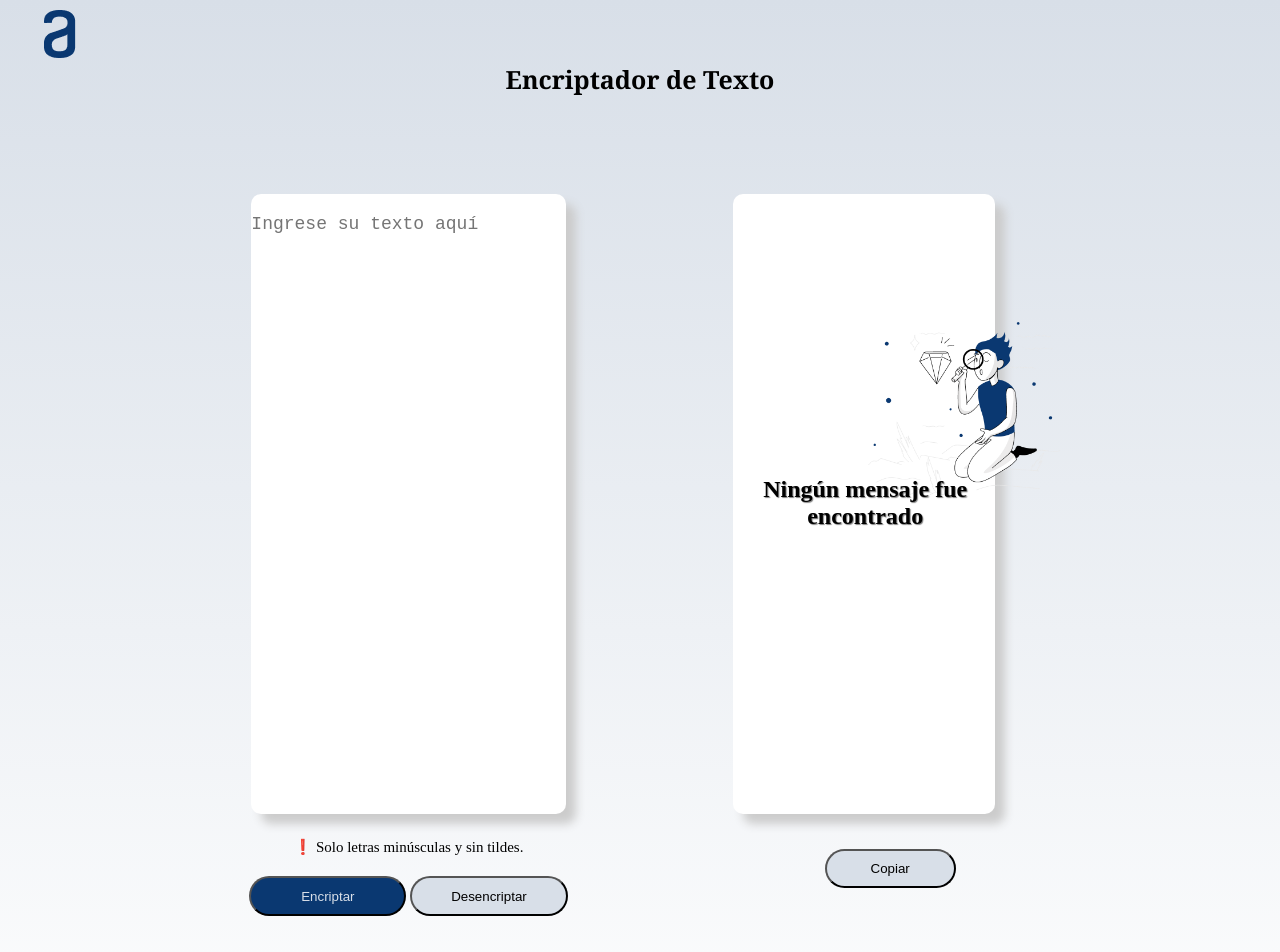
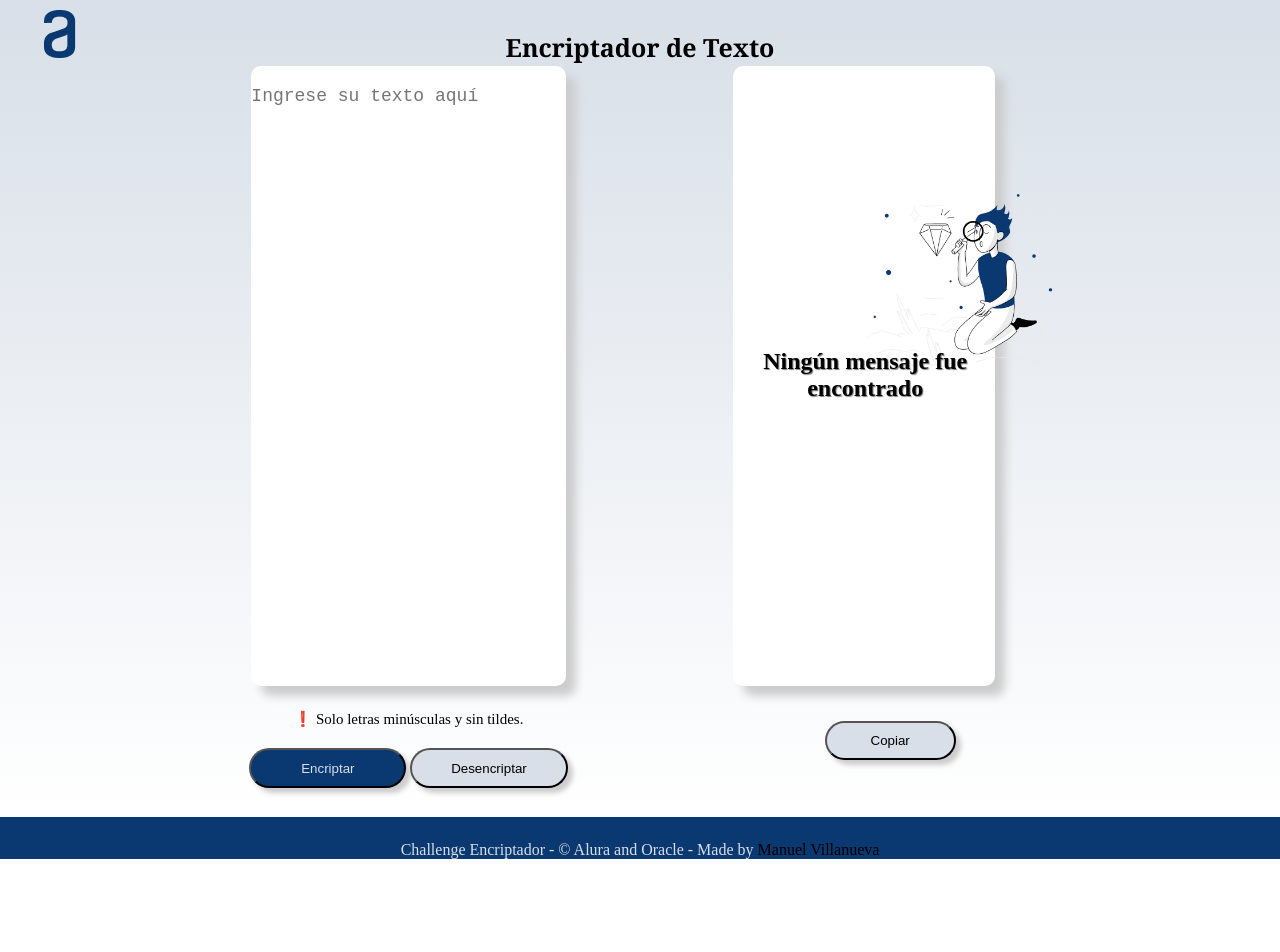
Before and after one commit to ManuVillanueva/Challenge-ONE-Encriptador, a plain HTML site: page index.html in a window 1280 px wide. Shown: the top 952 px of the page. After the commit the page ends 859 px from the top, so only its background shows below. Drawn offline with Linux system fonts and the light colour scheme.

Commit message:
Arreglo un poco el diseño de la página, haciendo mas pequeño el footer y el header

```diff
--- a/index.html
+++ b/index.html
@@ -26,7 +26,7 @@
       <!--right side-->
       <section class="section2">
         <div class="container-textarea">
-          <img class="imagen-persona" src="/Resources/Muñeco.png" alt="Imagen de una persona sentada con un lupa en la mano">
+          <img class="imagen-persona" src="Resources/Muñeco.png" alt="Imagen de una persona sentada con un lupa en la mano">
           <h2 class="texto-textarea">Ningún mensaje fue encontrado</h2>
           <textarea class="textarea2" rows="30" cols="40"></textarea>
         </div>
--- a/style.css
+++ b/style.css
@@ -18,17 +18,18 @@ header {
 }
 
 .title {
+    position: relative;
+    bottom: 4vh;
     font-family: Georgia, 'Times New Roman', Times, serif;
     font-size: 25px;
     text-align: center;
 }
 
 main {
-    display: flex;
+    display: inline-flex;
     justify-content: center;
     width: 100%;
     height: 70%;
-    margin-top: 10%;
 }
 
 section {
@@ -82,6 +83,7 @@ section {
     color: #D8DFE8;
     cursor: pointer;
     transition: 0.5s all;
+    box-shadow: 5px 5px 5px #ccc;
 }
 
 .btn-1:hover {
@@ -93,6 +95,7 @@ section {
     background: #D8DFE8;
     cursor: pointer;
     transition: 0.5s all;
+    box-shadow: 5px 5px 5px #ccc;
 }
 
 .btn-2:hover {
@@ -157,6 +160,7 @@ section {
     background: #D8DFE8;
     cursor: pointer;
     transition: 0.5s all;
+    box-shadow: 5px 5px 5px #ccc;
 }
 
 .btn-3:hover {
@@ -167,10 +171,9 @@ footer {
     background-color: #0A3871;
     color: #D8DFE8;
     text-align: center;
-    margin-top: 10%;
     width: 100%;
-    height: 2em;
-    padding-top: 1%;
+    padding-top: 3vh;
+    position: absolute;
 }
 
 footer a {
```
